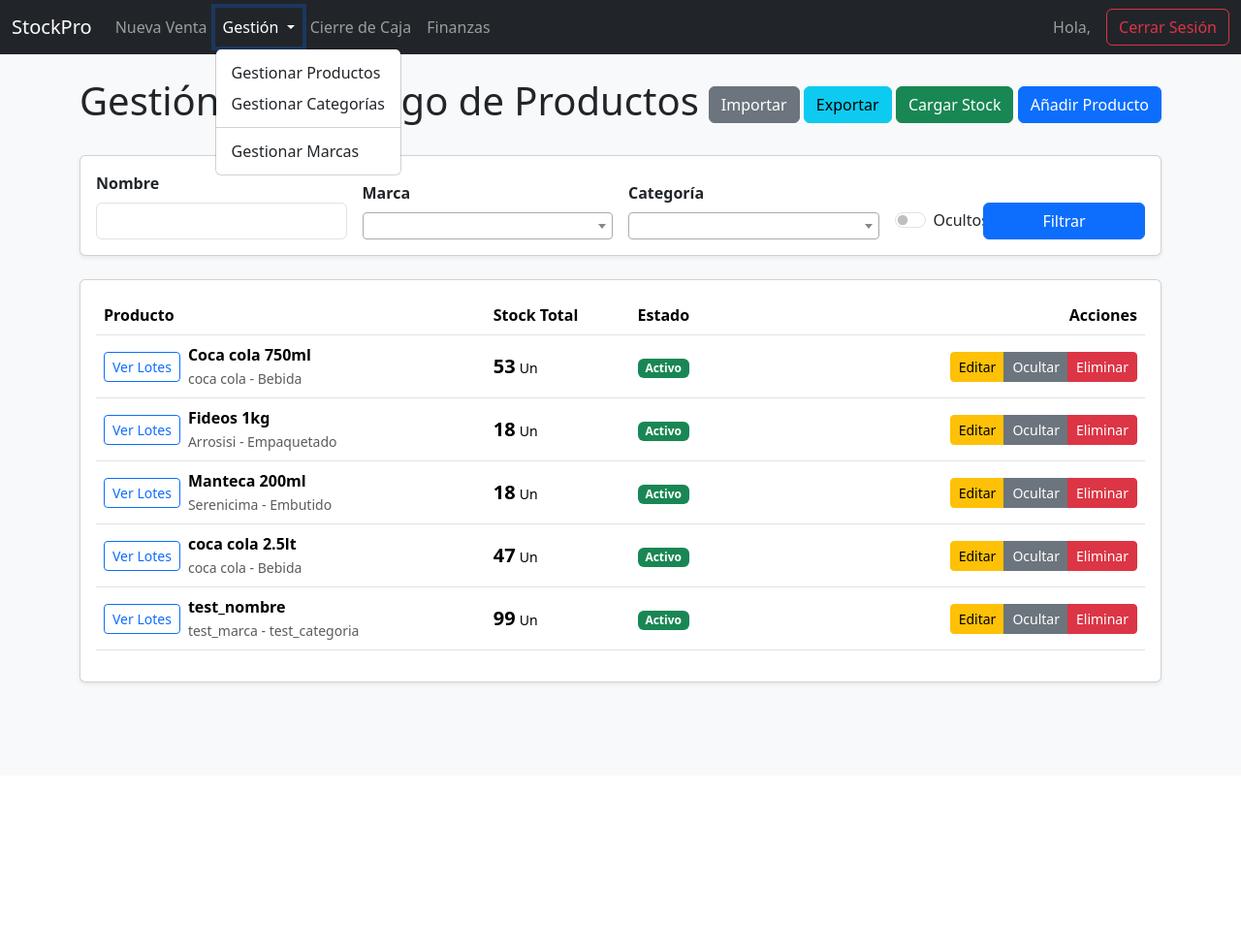
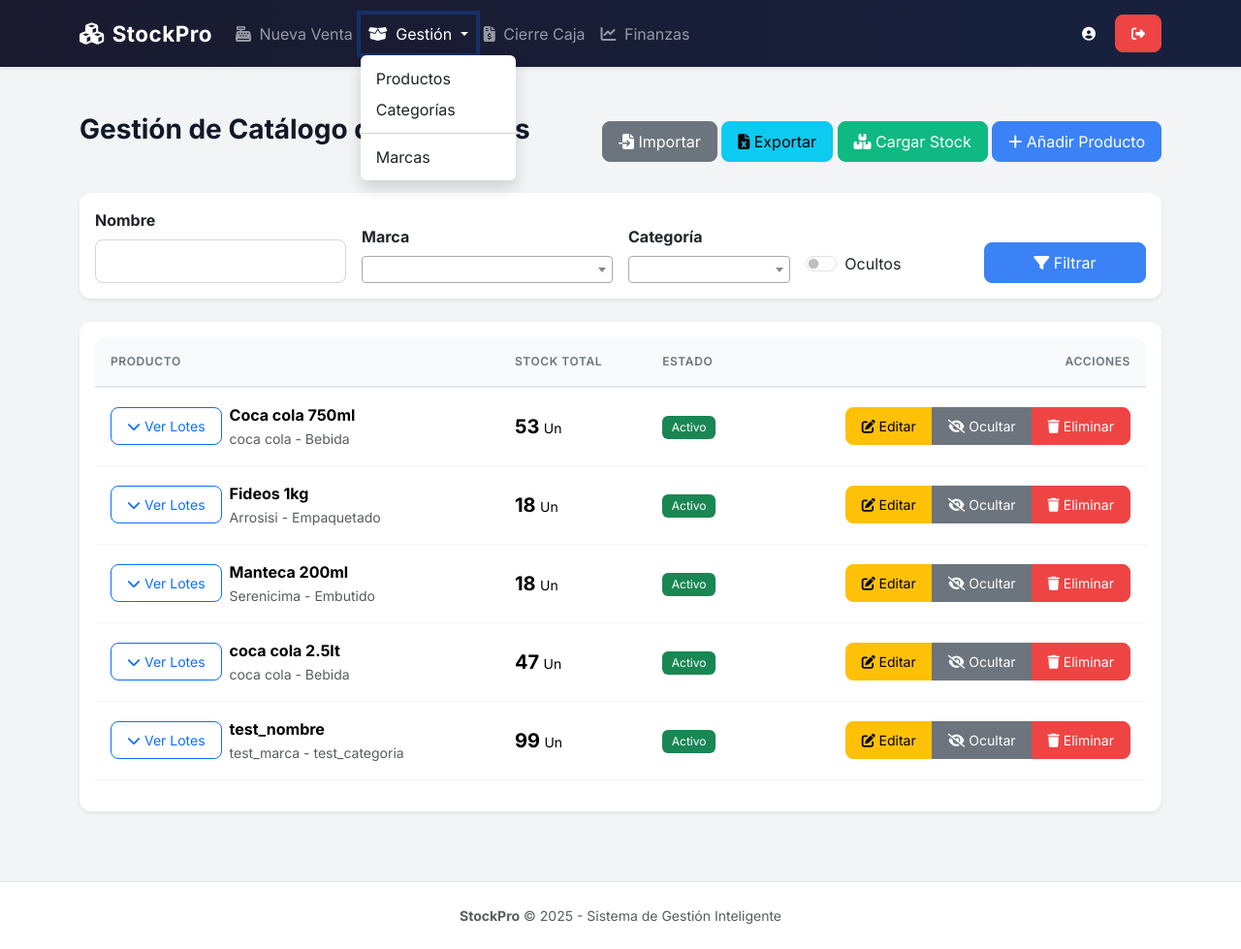
Before and after one commit to Misa55555/StockPro-Tesis, a Django app: page /app/stock/ in a window 1280 px wide, after a click on "Gestión". Shown: the whole page at 97% size. Before the commit the page ends 707 px from the top, so only its background shows below. Run offline with Django 5.2, Linux system fonts and the light colour scheme; data comes from the database, SQL or seed files in the repository; both versions use the stored data as it was after the commit; some libraries are stand-ins or nearby versions.

Commit message:
agregando apartados esteticos en base y arreglando solapamientos

```diff
--- /dev/null
+++ b/static/css/custom.css
@@ -0,0 +1,130 @@
+/* static/css/custom.css */
+
+/* 1. Fuente Moderna (Inter es excelente para interfaces) */
+@import url('https://fonts.googleapis.com/css2?family=Inter:wght@300;400;600;700&display=swap');
+
+body {
+    font-family: 'Inter', sans-serif;
+    background-color: #f3f4f6; /* Gris muy suave de fondo, mejor que el blanco puro */
+    color: #374151; /* Texto gris oscuro, menos agresivo que el negro puro */
+}
+
+/* 2. Mejoras en la Barra de Navegación */
+.navbar {
+    box-shadow: 0 4px 6px -1px rgba(0, 0, 0, 0.1);
+    background: linear-gradient(90deg, #1a1a2e 0%, #16213e 100%); /* Coincide con tu login */
+    padding-top: 0.8rem;
+    padding-bottom: 0.8rem;
+}
+
+.navbar-brand {
+    font-weight: 700;
+    letter-spacing: 0.5px;
+    font-size: 1.4rem;
+}
+
+/* 3. Tarjetas (Cards) Modernas */
+.card {
+    border: none; /* Quitamos el borde gris feo */
+    border-radius: 12px; /* Bordes más redondeados */
+    box-shadow: 0 4px 6px -1px rgba(0, 0, 0, 0.05), 0 2px 4px -1px rgba(0, 0, 0, 0.03); /* Sombra suave */
+    transition: transform 0.2s ease, box-shadow 0.2s ease;
+    margin-bottom: 1.5rem;
+}
+
+/* Efecto hover solo en tarjetas que sean interactivas o KPIs */
+.card-hover:hover {
+    transform: translateY(-3px);
+    box-shadow: 0 10px 15px -3px rgba(0, 0, 0, 0.1);
+}
+
+.card-header {
+    background-color: white;
+    border-bottom: 1px solid #f3f4f6;
+    border-radius: 12px 12px 0 0 !important;
+    padding: 1rem 1.5rem;
+    font-weight: 600;
+    color: #111827;
+}
+
+/* 4. Botones Más Estéticos */
+.btn {
+    border-radius: 8px;
+    padding: 0.5rem 1rem;
+    font-weight: 500;
+    transition: all 0.2s;
+}
+
+.btn-primary {
+    background-color: #3b82f6; /* Azul más moderno */
+    border-color: #3b82f6;
+}
+
+.btn-primary:hover {
+    background-color: #2563eb;
+    box-shadow: 0 4px 12px rgba(59, 130, 246, 0.3);
+}
+
+.btn-success {
+    background-color: #10b981; /* Verde esmeralda */
+    border-color: #10b981;
+}
+
+.btn-danger {
+    background-color: #ef4444;
+    border-color: #ef4444;
+}
+
+/* 5. Tablas Limpias */
+.table-responsive {
+    border-radius: 12px;
+    overflow: hidden;
+}
+
+.table thead th {
+    background-color: #f9fafb;
+    color: #6b7280;
+    font-weight: 600;
+    text-transform: uppercase;
+    font-size: 0.75rem;
+    letter-spacing: 0.05em;
+    border-bottom: 2px solid #e5e7eb;
+    padding: 1rem;
+}
+
+.table tbody td {
+    padding: 1rem;
+    vertical-align: middle;
+    border-bottom: 1px solid #f3f4f6;
+}
+
+.table-hover tbody tr:hover {
+    background-color: #f9fafb; /* Hover muy sutil */
+}
+
+/* 6. Formularios (Input Fields) */
+.form-control, .form-select {
+    border-radius: 8px;
+    border: 1px solid #d1d5db;
+    padding: 0.6rem 1rem;
+}
+
+.form-control:focus, .form-select:focus {
+    border-color: #3b82f6;
+    box-shadow: 0 0 0 3px rgba(59, 130, 246, 0.15);
+}
+
+/* 7. Badges (Etiquetas de estado) */
+.badge {
+    padding: 0.5em 0.8em;
+    border-radius: 6px;
+    font-weight: 500;
+}
+
+/* Título de página */
+h1 {
+    font-weight: 700;
+    color: #111827;
+    margin-bottom: 1.5rem;
+    font-size: 1.75rem;
+}
--- a/stockpro/settings.py
+++ b/stockpro/settings.py
@@ -127,6 +127,9 @@
 # https://docs.djangoproject.com/en/5.2/howto/static-files/
 
 STATIC_URL = 'static/'
+STATICFILES_DIRS = [
+    os.path.join(BASE_DIR, 'static'),
+]
 
 # Default primary key field type
 # https://docs.djangoproject.com/en/5.2/ref/settings/#default-auto-field
--- a/templates/base.html
+++ b/templates/base.html
@@ -1,82 +1,111 @@
+{% load static %}
 <!doctype html>
-<html lang="es">
+<html lang="es" data-bs-theme="light">
 
 <head>
     <meta charset="utf-8">
     <meta name="viewport" content="width=device-width, initial-scale-1">
     <title>{% block title %}StockPro{% endblock %}</title>
+
     <link href="https://cdn.jsdelivr.net/npm/bootstrap@5.3.3/dist/css/bootstrap.min.css" rel="stylesheet">
+
+    <link href="https://cdnjs.cloudflare.com/ajax/libs/font-awesome/6.4.0/css/all.min.css" rel="stylesheet">
+
     <link href="https://cdn.jsdelivr.net/npm/select2@4.1.0-rc.0/dist/css/select2.min.css" rel="stylesheet" />
+
+    <link href="{% static 'css/custom.css' %}" rel="stylesheet">
+
     <script src="https://code.jquery.com/jquery-3.7.1.min.js"></script>
     <script src="https://cdn.jsdelivr.net/npm/select2@4.1.0-rc.0/dist/js/select2.min.js"></script>
+
     {% block head %}{% endblock %}
 </head>
 
-<body class="bg-light">
+<body>
 
-    <nav class="navbar navbar-expand-lg navbar-dark bg-dark">
-        <div class="container-fluid">
-            <a class="navbar-brand" href="{% url 'dashboard_app:dashboard' %}">StockPro</a>
+    <nav class="navbar navbar-expand-lg navbar-dark shadow-sm sticky-top">
+        <div class="container">
+            <a class="navbar-brand" href="{% url 'dashboard_app:dashboard' %}">
+                <i class="fas fa-cubes me-2"></i>StockPro
+            </a>
             <button class="navbar-toggler" type="button" data-bs-toggle="collapse" data-bs-target="#navbarNav">
                 <span class="navbar-toggler-icon"></span>
             </button>
+
             <div class="collapse navbar-collapse" id="navbarNav">
                 <ul class="navbar-nav me-auto mb-2 mb-lg-0">
                     <li class="nav-item">
-                        <a class="nav-link" href="{% url 'ventas_app:pos' %}">Nueva Venta</a>
+                        <a class="nav-link {% if request.resolver_match.url_name == 'pos' %}active fw-bold{% endif %}" href="{% url 'ventas_app:pos' %}">
+                            <i class="fas fa-cash-register me-1"></i> Nueva Venta
+                        </a>
                     </li>
                     <li class="nav-item dropdown">
-                        <a class="nav-link dropdown-toggle" href="#" id="navbarDropdown" role="button"
-                            data-bs-toggle="dropdown" aria-expanded="false">
-                            Gestión
+                        <a class="nav-link dropdown-toggle" href="#" id="navbarDropdown" role="button" data-bs-toggle="dropdown">
+                            <i class="fas fa-box-open me-1"></i> Gestión
                         </a>
-                        <ul class="dropdown-menu" aria-labelledby="navbarDropdown">
-                            <li><a class="dropdown-item" href="{% url 'stock_app:product_list' %}">Gestionar
-                                    Productos</a></li>
-                            <li><a class="dropdown-item" href="{% url 'stock_app:category_list' %}">Gestionar
-                                    Categorías</a></li>
-                            <li>
-                                <hr class="dropdown-divider">
-                            </li>
-                            <li><a class="dropdown-item" href="{% url 'stock_app:marca_list' %}">Gestionar Marcas</a>
-                            </li>
+                        <ul class="dropdown-menu border-0 shadow">
+                            <li><a class="dropdown-item" href="{% url 'stock_app:product_list' %}">Productos</a></li>
+                            <li><a class="dropdown-item" href="{% url 'stock_app:category_list' %}">Categorías</a></li>
+                            <li><hr class="dropdown-divider"></li>
+                            <li><a class="dropdown-item" href="{% url 'stock_app:marca_list' %}">Marcas</a></li>
                         </ul>
                     </li>
                     <li class="nav-item">
-                        <a class="nav-link" href="{% url 'cierres_app:realizar_cierre' %}">Cierre de Caja</a>
+                        <a class="nav-link" href="{% url 'cierres_app:realizar_cierre' %}">
+                            <i class="fas fa-file-invoice-dollar me-1"></i> Cierre Caja
+                        </a>
                     </li>
                     <li class="nav-item">
-                        <a class="nav-link" href="{% url 'finanzas_app:dashboard' %}">Finanzas</a>
+                        <a class="nav-link" href="{% url 'finanzas_app:dashboard' %}">
+                            <i class="fas fa-chart-line me-1"></i> Finanzas
+                        </a>
                     </li>
                 </ul>
-                </ul>
-                <span class="navbar-text me-3">
-                    Hola, {{ user.nombre_completo|default:user.username }}
+
+                <div class="d-flex align-items-center">
+                    <span class="navbar-text text-white me-3 d-none d-lg-block small">
+                        <i class="fas fa-user-circle me-1"></i> {{ user.nombre_completo|default:user.username }}
                     </span>
                     <form method="post" action="{% url 'logout' %}">
                         {% csrf_token %}
-                    <button type="submit" class="btn btn-outline-danger">Cerrar Sesión</button>
+                        <button type="submit" class="btn btn-sm btn-danger">
+                            <i class="fas fa-sign-out-alt"></i>
+                        </button>
                     </form>
+                </div>
             </div>
         </div>
     </nav>
 
-    <main class="container mt-4">
+    <main class="container py-5" style="min-height: 85vh;">
         {% if messages %}
+            <div class="row justify-content-center">
+                <div class="col-md-10">
                     {% for message in messages %}
-        <div class="alert alert-{{ message.tags }} alert-dismissible fade show" role="alert">
+                    <div class="alert alert-{{ message.tags }} alert-dismissible fade show shadow-sm border-0" role="alert">
+                        {% if message.tags == 'success' %}<i class="fas fa-check-circle me-2"></i>{% endif %}
+                        {% if message.tags == 'error' %}<i class="fas fa-exclamation-circle me-2"></i>{% endif %}
                         {{ message }}
-            <button type="button" class="btn-close" data-bs-dismiss="alert" aria-label="Close"></button>
+                        <button type="button" class="btn-close" data-bs-dismiss="alert"></button>
                     </div>
                     {% endfor %}
+                </div>
+            </div>
         {% endif %}
-        {% block content %}
-        {% endblock %}
+
+        {% block content %}{% endblock %}
     </main>
 
+    <footer class="bg-white text-center py-4 border-top mt-auto">
+        <div class="container">
+            <p class="mb-0 text-muted small">
+                <strong>StockPro</strong> &copy; {% now "Y" %} - Sistema de Gestión Inteligente
+            </p>
+        </div>
+    </footer>
+
     <div class="modal fade" id="mainModal" tabindex="-1">
-        <div class="modal-dialog">
-            <div class="modal-content" id="modal-content-wrapper"></div>
+        <div class="modal-dialog modal-dialog-centered"> <div class="modal-content border-0 shadow" id="modal-content-wrapper"></div>
         </div>
     </div>
 
@@ -84,7 +113,8 @@
     <script src="https://cdn.jsdelivr.net/npm/sweetalert2@11"></script>
 
     <script>
-        // --- FUNCIÓN PARA MODALES DE FORMULARIO (Bootstrap) ---
+        // --- TUS SCRIPTS JS ORIGINALES (MODALES Y ALERTAS) ---
+        // Se mantienen igual, solo añadimos estilos visuales a los modales en el CSS
         const mainModalEl = document.getElementById('mainModal');
         const mainModal = new bootstrap.Modal(mainModalEl);
         const modalContentWrapper = document.getElementById('modal-content-wrapper');
@@ -95,10 +125,7 @@
                 .then(html => {
                     modalContentWrapper.innerHTML = html;
                     mainModal.show();
-
-                    // Pequeño retraso para asegurar que el DOM esté listo, luego inicializar Select2
                     setTimeout(() => {
-                        // Inicializar todos los selects que contengan los nombres de campos específicos
                         $(modalContentWrapper).find('select').each(function () {
                             var fieldName = $(this).attr('name') || '';
                             if (fieldName && (fieldName.includes('categoria') || fieldName.includes('marca') || fieldName.includes('unidad_medida'))) {
@@ -109,7 +136,6 @@
                                         allowClear: true,
                                         dropdownParent: $(modalContentWrapper)
                                     });
-                                    console.log('Select2 inicializado para:', fieldName, 'con', $(this).find('option').length, 'opciones');
                                 }
                             }
                         });
@@ -126,10 +152,7 @@
                     } else {
                         response.text().then(html => {
                             modalContentWrapper.innerHTML = html;
-
-                            // Pequeño retraso para asegurar que el DOM esté listo, luego inicializar Select2
                             setTimeout(() => {
-                                // Inicializar todos los selects que contengan los nombres de campos específicos
                                 $(modalContentWrapper).find('select').each(function () {
                                     var fieldName = $(this).attr('name') || '';
                                     if (fieldName && (fieldName.includes('categoria') || fieldName.includes('marca') || fieldName.includes('unidad_medida'))) {
@@ -140,7 +163,6 @@
                                                 allowClear: true,
                                                 dropdownParent: $(modalContentWrapper)
                                             });
-                                            console.log('Select2 inicializado para:', fieldName, 'con', $(this).find('option').length, 'opciones');
                                         }
                                     }
                                 });
@@ -151,17 +173,19 @@
             return false;
         }
 
-        // --- FUNCIÓN PARA ALERTAS DE CONFIRMACIÓN (SweetAlert2) ---
         function confirmAction(url, title, text) {
             Swal.fire({
                 title: title,
                 text: text,
                 icon: 'warning',
                 showCancelButton: true,
-                confirmButtonColor: '#d33',
-                cancelButtonColor: '#6c757d',
+                confirmButtonColor: '#ef4444', // Rojo más moderno
+                cancelButtonColor: '#9ca3af',
                 confirmButtonText: 'Sí, continuar',
-                cancelButtonText: 'Cancelar'
+                cancelButtonText: 'Cancelar',
+                customClass: {
+                    popup: 'border-0 shadow-lg rounded-4' // Estilo SweetAlert moderno
+                }
             }).then((result) => {
                 if (result.isConfirmed) {
                     window.location.href = url;
@@ -169,9 +193,6 @@
             })
         }
     </script>
-    {% block scripts %}{% endblock %}
-    {% block extra_js %}
-    {% endblock extra_js %}
+    {% block extra_js %}{% endblock %}
 </body>
-
 </html>
--- a/templates/dashboard/dashboard.html
+++ b/templates/dashboard/dashboard.html
@@ -26,7 +26,7 @@
         <div class="card w-100">
             <div class="card-body">
                 <h5 class="card-title">Ventas del Día</h5>
-                <p class="card-text fs-2">${{ ventas_dia }}</p>
+                <p class="card-text fs-2 text-success fw-bold">${{ ventas_dia }}</p>
             </div>
         </div>
     </div>
--- a/templates/stock/product_list.html
+++ b/templates/stock/product_list.html
@@ -34,20 +34,24 @@
                     <label class="form-label fw-bold">{{ filterset.form.nombre.label }}</label>
                     {{ filterset.form.nombre }}
                 </div>
+
                 <div class="col-md-3">
                     <label class="form-label fw-bold">{{ filterset.form.marca.label }}</label>
                     {{ filterset.form.marca }}
                 </div>
-                <div class="col-md-3">
+
+                <div class="col-md-2">
                     <label class="form-label fw-bold">{{ filterset.form.categoria.label }}</label>
                     {{ filterset.form.categoria }}
                 </div>
-                <div class="col-md-1 d-flex align-items-end">
+
+                <div class="col-md-2 d-flex align-items-end">
                     <div class="form-check form-switch mb-2">
                         <input class="form-check-input" type="checkbox" name="mostrar_ocultos" id="mostrarOcultos" {% if mostrar_ocultos %}checked{% endif %} onchange="this.form.submit()">
                         <label class="form-check-label" for="mostrarOcultos">Ocultos</label>
                     </div>
                 </div>
+
                 <div class="col-md-2">
                     <button type="submit" class="btn btn-primary w-100">
                         <i class="fas fa-filter"></i> Filtrar
```
Also changed, not shown: applications/dashboard/views.py (+25 -11 lines), templates/registration/login.html (+109 -18 lines), db.sqlite3. Lines whose indentation alone changed are shown as unchanged.
